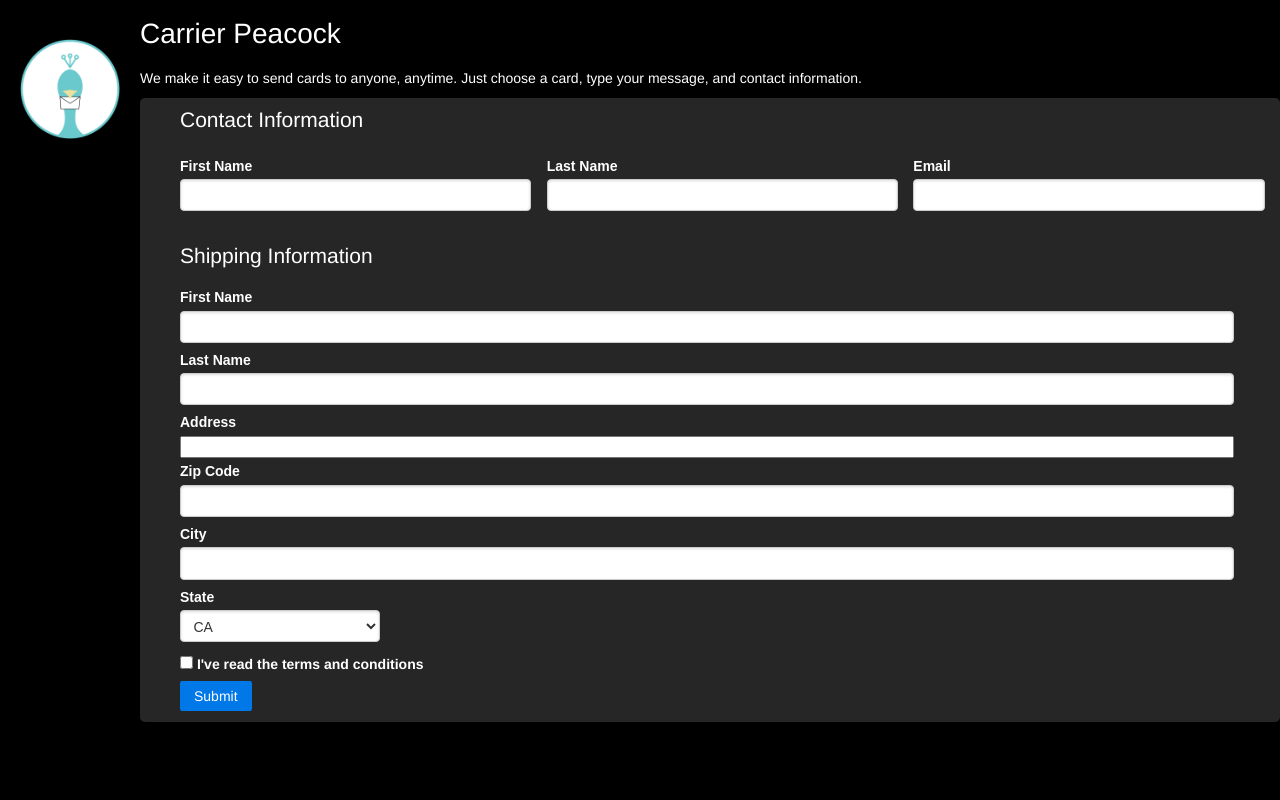
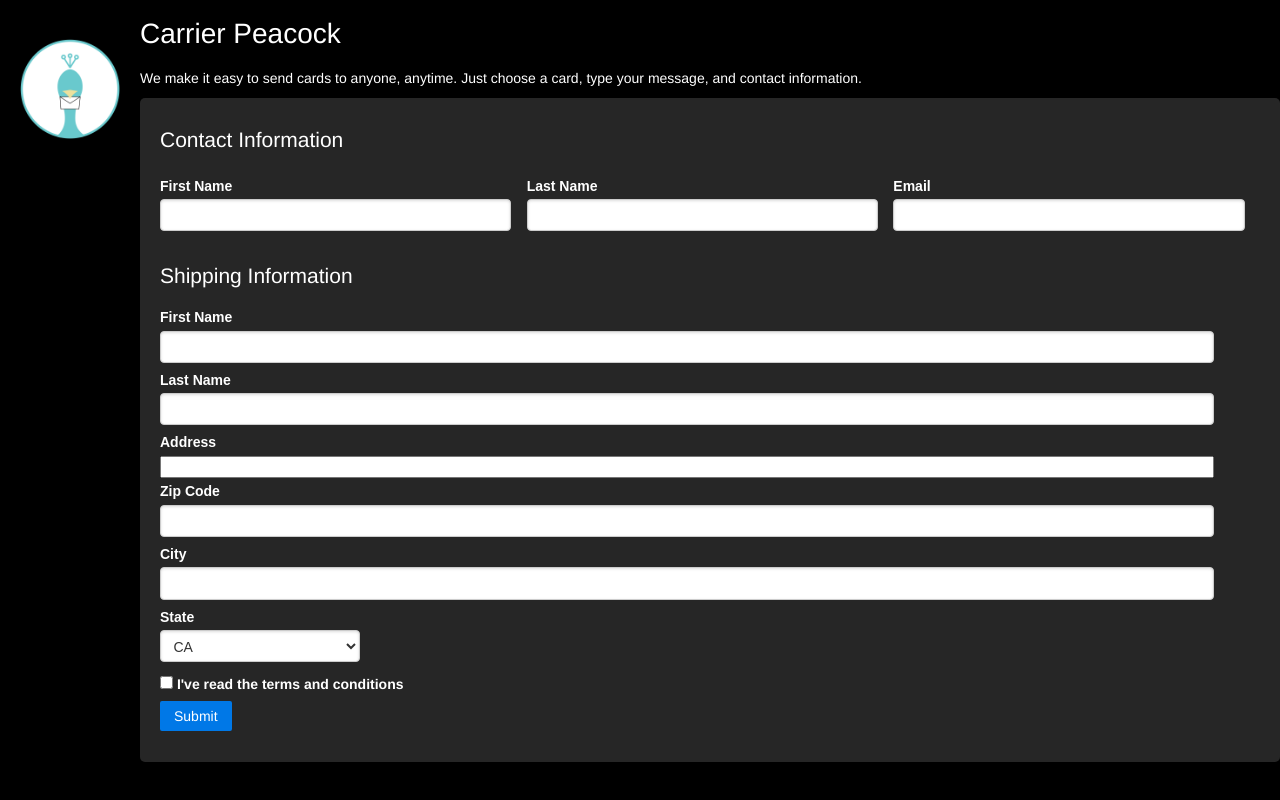
Before and after one commit to carrierpeacock/carrierpeacock.github.io, a PHP site: page / in a window 1280 px wide. Run offline with PHP 8.4, Linux system fonts and the light colour scheme; some libraries are stand-ins or nearby versions.

Commit message:
readd index.html

```diff
--- a/css/style.css
+++ b/css/style.css
@@ -34,7 +34,7 @@ label {
     /*width: 200px;*/
 }
 form#info {
-    padding-left: 40px;
+    padding: 20px;
     background-color: rgba(255, 255, 255, 0.15);
     width: 500;
     -webkit-border-radius: 5px 5px 5px 5px;
```
